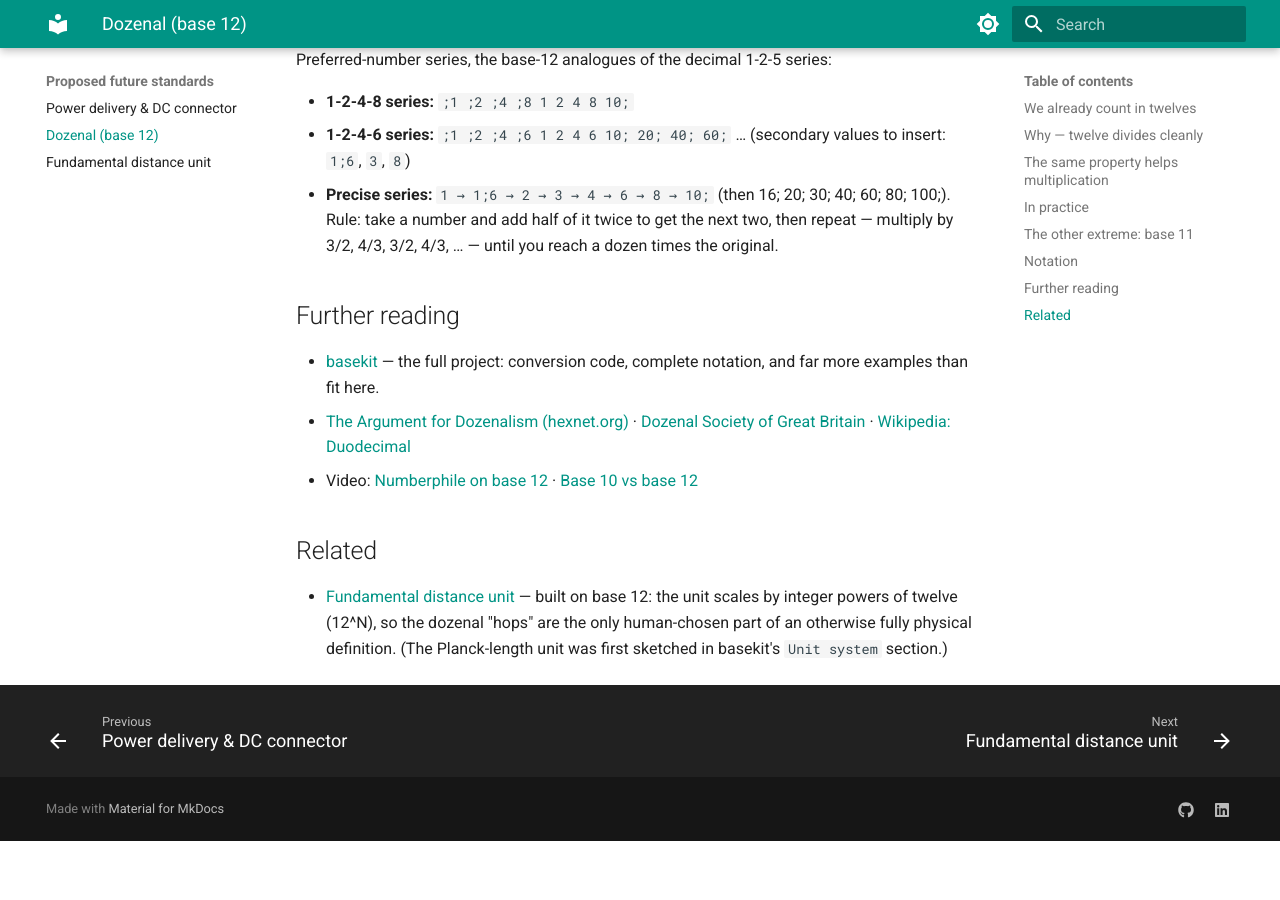
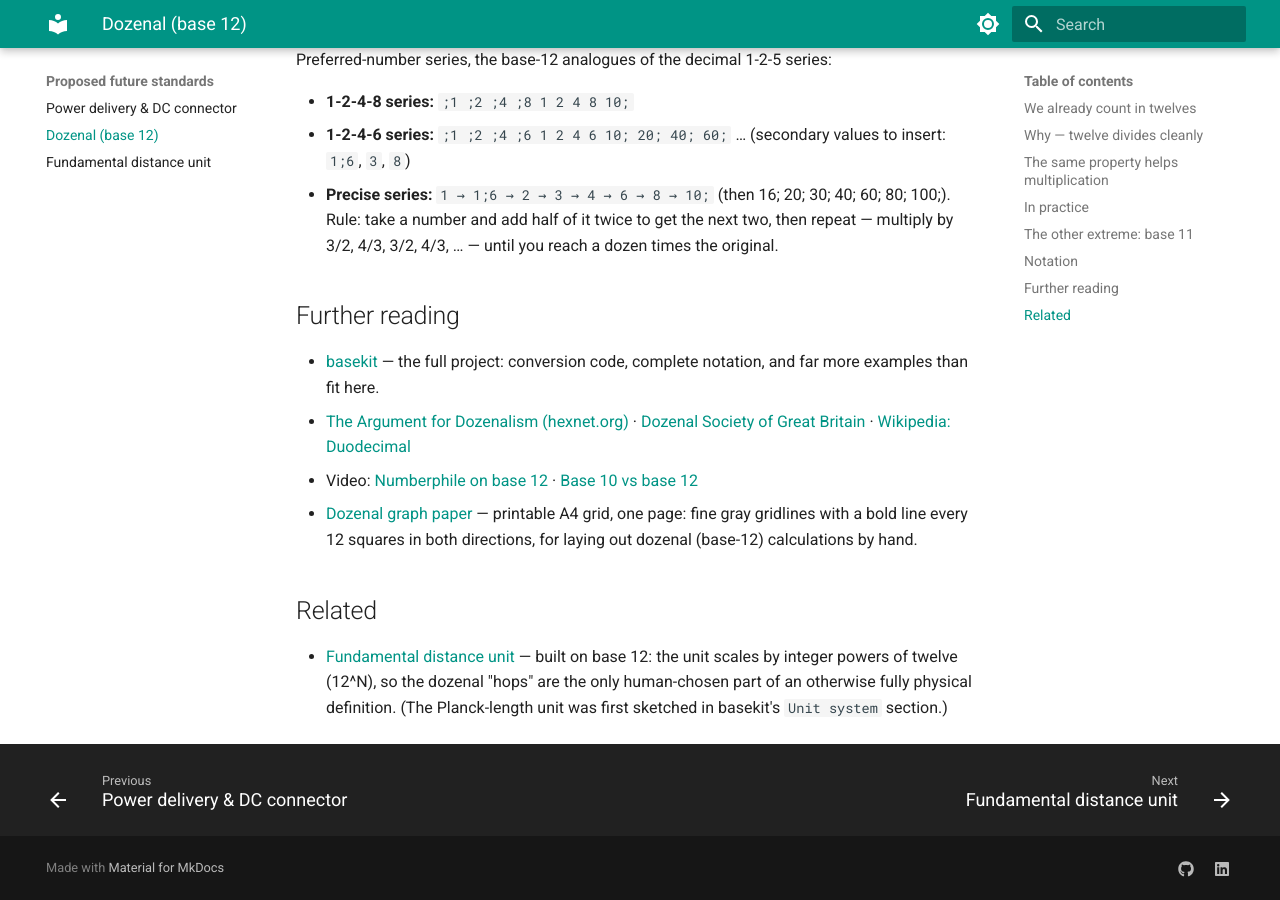
Before and after one commit to rubenayla/notes, an MkDocs documentation site: the page built from docs/ideas/dozenal.md, in a window 1280 px wide and 900 px high, scrolled down 4452 px. Built offline with MkDocs 1.6.1 and Material for MkDocs 9.7.7, drawn with Linux system fonts in a browser that asks for light colours; before the commit the page ends 5293 px from its top, so only the background shows below that.

Commit message:
ideas/dozenal: add printable dozenal graph paper
One-page A4 grid with a bold line every 12 squares in both directions, for
laying out base-12 work by hand. Linked from Further reading.

```diff
--- a/docs/ideas/dozenal.md
+++ b/docs/ideas/dozenal.md
@@ -153,6 +153,7 @@
 - [basekit](https://github.com/rubenayla/basekit) — the full project: conversion code, complete notation, and far more examples than fit here.
 - [The Argument for Dozenalism (hexnet.org)](https://hexnet.org/content/argument-dozenalism) · [Dozenal Society of Great Britain](http://www.dozenalsociety.org.uk/) · [Wikipedia: Duodecimal](https://en.wikipedia.org/wiki/Duodecimal)
 - Video: [Numberphile on base 12](https://youtu.be/U6xJfP7-HCc) · [Base 10 vs base 12](https://youtu.be/HVk_viJEDII)
+- [Dozenal graph paper](dozenal_paper.pdf) — printable A4 grid, one page: fine gray gridlines with a bold line every 12 squares in both directions, for laying out dozenal (base-12) calculations by hand.
 
 ## Related
 
```
Also changed, not shown: 1 other file.
